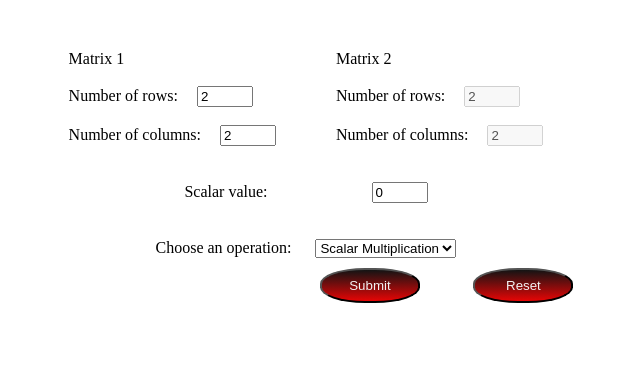
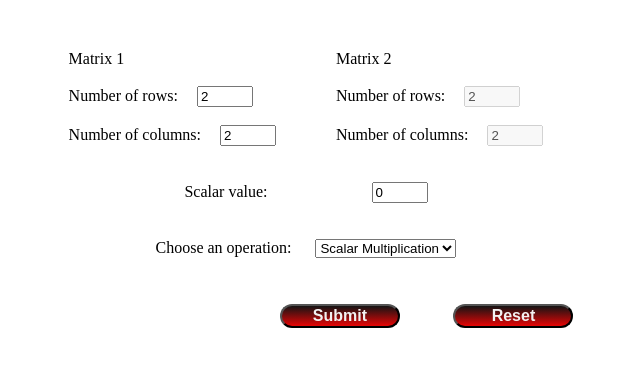
Before and after one commit to DeroMal/Assignment, a plain HTML site: page 02/index.html in a window 1280 px wide. Shown: the whole page, without its empty margins (334-974 px from the left). Drawn offline with Linux system fonts and the light colour scheme.

Commit message:
button edit

```diff
--- a/02/style.css
+++ b/02/style.css
@@ -41,10 +41,13 @@ body {
 button {
     color: #f2f2f2;
     border-width: 2px;
-    border-radius: 45%;
-    width: 100px;
-    height: 35px;
+    border-radius: 20px;
+    width: 120px;
     background-image: linear-gradient(to bottom, rgb(20, 20, 20), rgb(230, 5, 5));
+    display: inline-block;
+    font-weight: bold;
+    font-size: 16px;
+    cursor: pointer;
 }
 
 
@@ -193,3 +196,17 @@ table td {
     text-align: center;
     padding: 10px;
 }
+
+
+/* Input styling */
+
+
+/* .scalarV input[type="number"]::-webkit-inner-spin-button,
+.scalarV input[type="number"]::-webkit-outer-spin-button {
+    -webkit-appearance: none;
+    margin: 0;
+}
+
+.scalarV input[type="number"] {
+    -moz-appearance: textfield;
+} */
```
Also changed, not shown: 02/index.html (+1 -0 lines).
